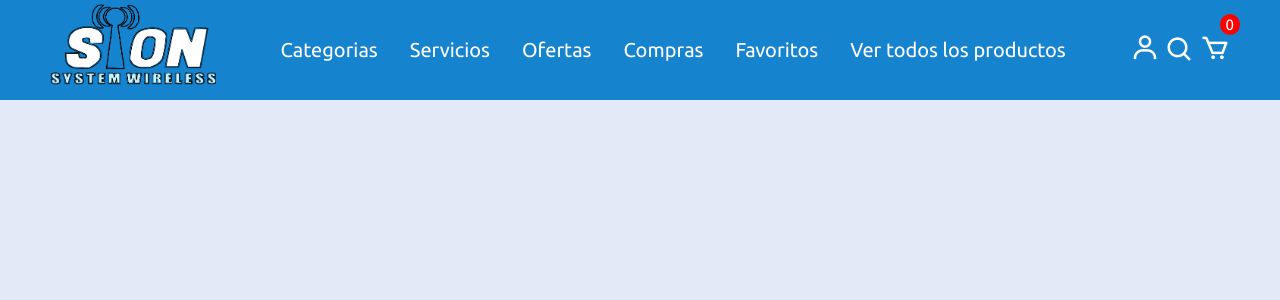
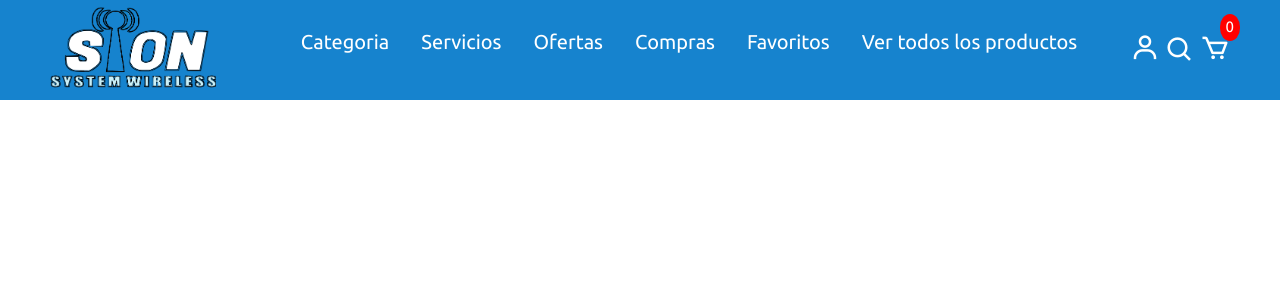
Before and after one commit to PonchoSaldana/SION, a PHP site: page /ofertas.php in a window 1280 px wide. Shown: the top 300 px of the page. Run offline with PHP 8.4, Linux system fonts and the light colour scheme.

Commit message:
correcciones

```diff
--- a/SION/carrito.php
+++ b/SION/carrito.php
@@ -24,9 +24,9 @@
                     <i class="bx bx-x sidelbarClose"></i>
                 </div>
                 <ul class="nav-links">
-                    <li><a href="#">Categorias</a></li>
+                    <li><a href="#">Categoria</a></li>
                     <li><a href="#">Servicios</a></li>
-                    <li><a href="#">Ofertas</a></li>
+                    <li><a href="ofertas.php">Ofertas</a></li>
                     <li><a href="#">Compras</a></li>
                     <li><a href="#">Favoritos</a></li>
                     <li><a href="#">Ver todos los productos</a></li>
--- a/SION/index.php
+++ b/SION/index.php
@@ -29,9 +29,9 @@
                     <i class="bx bx-x sidelbarClose"></i>
                 </div>
                 <ul class="nav-links">
-                    <li><a href="#">Categorias</a></li>
+                    <li><a href="#">Categoria</a></li>
                     <li><a href="#">Servicios</a></li>
-                    <li><a href="#">Ofertas</a></li>
+                    <li><a href="ofertas.php">Ofertas</a></li>
                     <li><a href="#">Compras</a></li>
                     <li><a href="#">Favoritos</a></li>
                     <li><a href="#">Ver todos los productos</a></li>
--- a/SION/ofertas.php
+++ b/SION/ofertas.php
@@ -2,11 +2,13 @@
 <html lang="en">
 <head>
     <meta charset="UTF-8">
+    <meta http-equiv="X-UA-Compatible" content="IE=edge">
     <meta name="viewport" content="width=device-width, initial-scale=1.0">
+    <title>Sion Wireless - Ofertas</title>
+    <link rel="shortcut icon" href="img/LOGO/favicon.png" type="image/x-icon">
     <link rel="stylesheet" href="css/ofertas.css">
-     <link rel="shortcut icon" href="img/LOGO/favicon.png" type="image/x-icon">
     <link href="https://unpkg.com/boxicons@2.1.4/css/boxicons.min.css" rel="stylesheet">
-    <title>Ofertas</title>
+    <link href="https://cdn.jsdelivr.net/npm/bootstrap@5.3.7/dist/css/bootstrap.min.css" rel="stylesheet">
 </head>
 <body>
         <!--ENCABEZADO----------------------------------------------------------->
@@ -22,9 +24,9 @@
                     <i class="bx bx-x sidelbarClose"></i>
                 </div>
                 <ul class="nav-links">
-                    <li><a href="#">Categorias</a></li>
+                    <li><a href="#">Categoria</a></li>
                     <li><a href="#">Servicios</a></li>
-                    <li><a href="#">Ofertas</a></li>
+                    <li><a href="ofertas.php">Ofertas</a></li>
                     <li><a href="#">Compras</a></li>
                     <li><a href="#">Favoritos</a></li>
                     <li><a href="#">Ver todos los productos</a></li>
```
